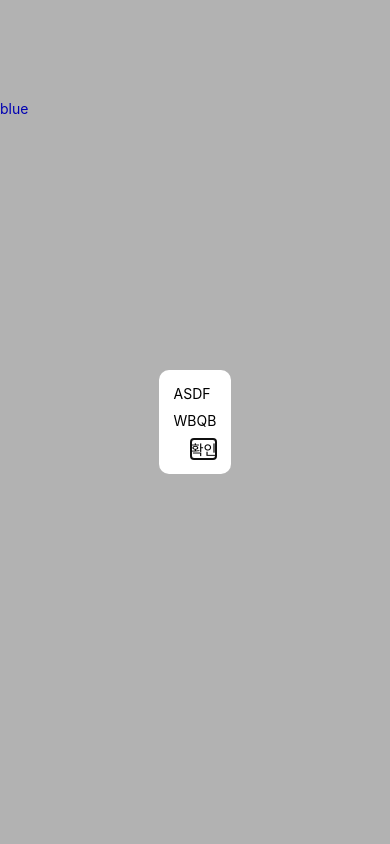
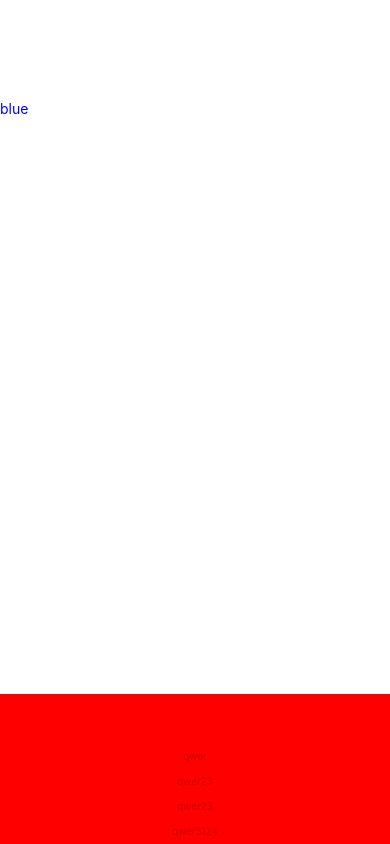
Before and after one commit to grotesq/ui, a React Native app: screen / in a window 390 px wide. Built offline with nearby package versions, Linux system fonts and the light colour scheme.

Commit message:
add: VerticalPicker

```diff
--- a/App.tsx
+++ b/App.tsx
@@ -5,6 +5,7 @@ import { FAB } from 'atom/fab';
 import { Portal, PortalProvider, WarpTo } from 'atom/portal';
 import { Debounce } from 'atom/transition';
 import { Confirm } from 'atom/popup/Confirm';
+import { VerticalPicker } from 'atom/input';
 
 export default function App() {
   const [a, setA] = useState('red');
@@ -28,10 +29,18 @@ export default function App() {
         </Debounce>
       </View>
 
-      <Confirm
-        title="ASDF"
-        message="WBQB"
-        onClose={() => {}}
+      <VerticalPicker
+        items={[
+          { label: 'qwer', value: 'qwer' },
+          { label: 'qwer23', value: 'qwer23' },
+          { label: 'qwer23', value: 'qwer2333' },
+          { label: 'qwer3124', value: 'qwer4123' },
+          { label: 'qwer31242', value: 'qwer412322' },
+          { label: 'qwer312433', value: 'qwer412333' },
+          { label: 'qwer312444', value: 'qwer412344' },
+        ]}
+        value="qwer"
+        onChange={() => {}}
       />
     </PortalProvider>
   );
--- a/package.json
+++ b/package.json
@@ -13,6 +13,7 @@
     "react": "16.13.1",
     "react-dom": "16.13.1",
     "react-native": "https://github.com/expo/react-native/archive/sdk-41.0.0.tar.gz",
+    "react-native-reanimated": "^2.1.0",
     "react-native-web": "~0.13.12",
     "styled-components": "^5.3.0"
   },
--- /dev/null
+++ b/src/atom/input/VerticalPicker.tsx
@@ -0,0 +1,159 @@
+import React, { useEffect, useRef } from 'react';
+import styled from 'styled/styled';
+import { Animated, View } from 'react-native';
+import { Space } from 'atom/layout';
+import { Easing } from 'react-native-reanimated';
+
+interface VerticalPickerProps {
+  items: LabelValue[];
+  value: any;
+  onChange: OnChangeCallback;
+};
+export const VerticalPicker = ({
+  items,
+  value,
+  onChange,
+  ...props
+}: VerticalPickerProps) => {
+  const ref = useRef();
+  const activeItemIndex = useRef<number>(0);
+  const animValues = useRef<Animated.Value[]>([]);
+  const lastStop = useRef<number>(0);
+
+  const construct = () => {
+    if (animValues.current.length === items.length)
+      return;
+
+    const v: Animated.Value[] = [];
+    items.forEach(x => {
+      v.push(new Animated.Value(0));
+    });
+    animValues.current = v;
+  }
+  construct();
+
+  const getActiveItem = (y: number) => {
+    //return Math.floor((Math.floor(y / 25) - 1) / 2 + 1);
+    let offset = 0;
+    for (let i=0;i<items.length;i++) {
+      const diff = y - offset;
+      const distance = Math.abs(activeItemIndex.current - i);
+      if (Math.abs(diff) < 20) return i;
+      if (distance === 0)
+        offset += 40;
+      else if (distance === 1)
+        offset += 30;
+      else
+        offset += 25;
+    }
+    return items.length - 1;
+  };
+  const getScrollOffset = (idx: number) => {
+    let offset = 0;
+    for (let i=0;i<items.length;i++) {
+      const distance = Math.abs(idx - i);
+      if (distance === 0) {
+        break;
+      }
+      else if (distance === 1)
+        offset += 30;
+      else
+        offset += 25;
+    }
+    return offset;
+  };
+  const onScroll = ({ nativeEvent }) => {
+    const idx = getActiveItem(nativeEvent.contentOffset.y);
+
+    if (activeItemIndex.current !== idx) {
+      const prevIdx = activeItemIndex.current;
+      activeItemIndex.current = idx;
+      lastStop.current = nativeEvent.contentOffset.y;
+
+      const animations: Animated.CompositeAnimation[] = [];
+
+      for (let i=Math.max(0, idx-2);i<Math.min(items.length, idx+3);i++){
+        const distance = Math.abs(idx - i);
+        animations.push(
+          Animated.timing(animValues.current[i], {
+            toValue: 1 - distance * 0.5,
+            duration: 500,
+            useNativeDriver: false,
+            easing: Easing.ease,
+          }),
+        );
+      }
+      Animated.parallel(animations, { stopTogether: false }).start();
+    }
+  };
+  const onScrollEndDrag = () => {
+    console.log(activeItemIndex.current, getScrollOffset(activeItemIndex.current));
+    ref.current.scrollTo({
+      x: 0,
+      y: getScrollOffset(activeItemIndex.current),
+    });
+  };
+
+  return (
+    <Container
+      {...props}
+    >
+      <ScrollArea
+        ref={ref}
+        scrollEventThrottle={1}
+        onScroll={onScroll}
+        onScrollEndDrag={onScrollEndDrag}
+      >
+        {items.map((x, idx) => (
+          <ItemContainer
+            key={x.value}
+            style={{
+              height: animValues.current[idx].interpolate({
+                inputRange: [0, 0.5, 1],
+                outputRange: [25, 30, 40],
+              }),
+              opacity: animValues.current[idx].interpolate({
+                inputRange: [0, 1],
+                outputRange: [0.2, 1],
+              }),
+              transform: [
+                { scale: animValues.current[idx].interpolate({
+                  inputRange: [0, 1],
+                  outputRange: [0.7, 1],
+                }) }
+              ]
+            }}
+          >
+            <ItemText
+              style={{
+              }}
+            >
+              {x.label}
+            </ItemText>
+          </ItemContainer>
+        ))}
+        <Space width={1} height={50} />
+        <Space width={1} height={50} />
+      </ScrollArea>
+    </Container>
+  );
+};
+
+const Container = styled.View`
+  width: 100%;
+  height: 150px;
+
+  background: red;
+
+  overflow: hidden;
+`;
+const ScrollArea = styled.ScrollView`
+  padding-top: 50px;
+`;
+const ItemContainer = styled(Animated.View)`
+  align-items: center;
+  justify-content: center;
+`;
+const ItemText = styled(Animated.Text)`
+  font-size: 14px;
+`;
--- a/src/atom/input/index.tsx
+++ b/src/atom/input/index.tsx
@@ -3,3 +3,4 @@ export * from './TagInput';
 export * from './Input';
 export * from './Checkbox';
 export * from './CheckboxGroup';
+export * from './VerticalPicker';
```
Also changed, not shown: 1 other file (tests, documents, lock files or other folders).
